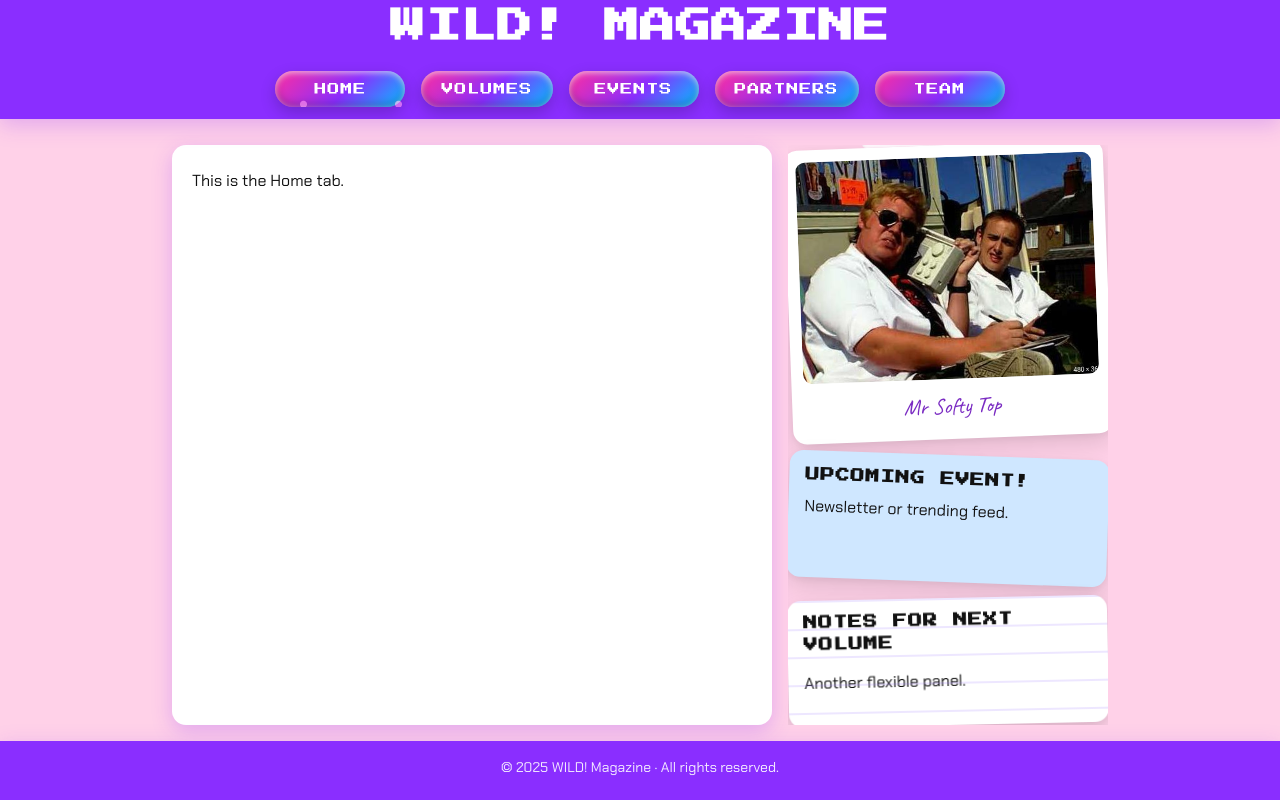
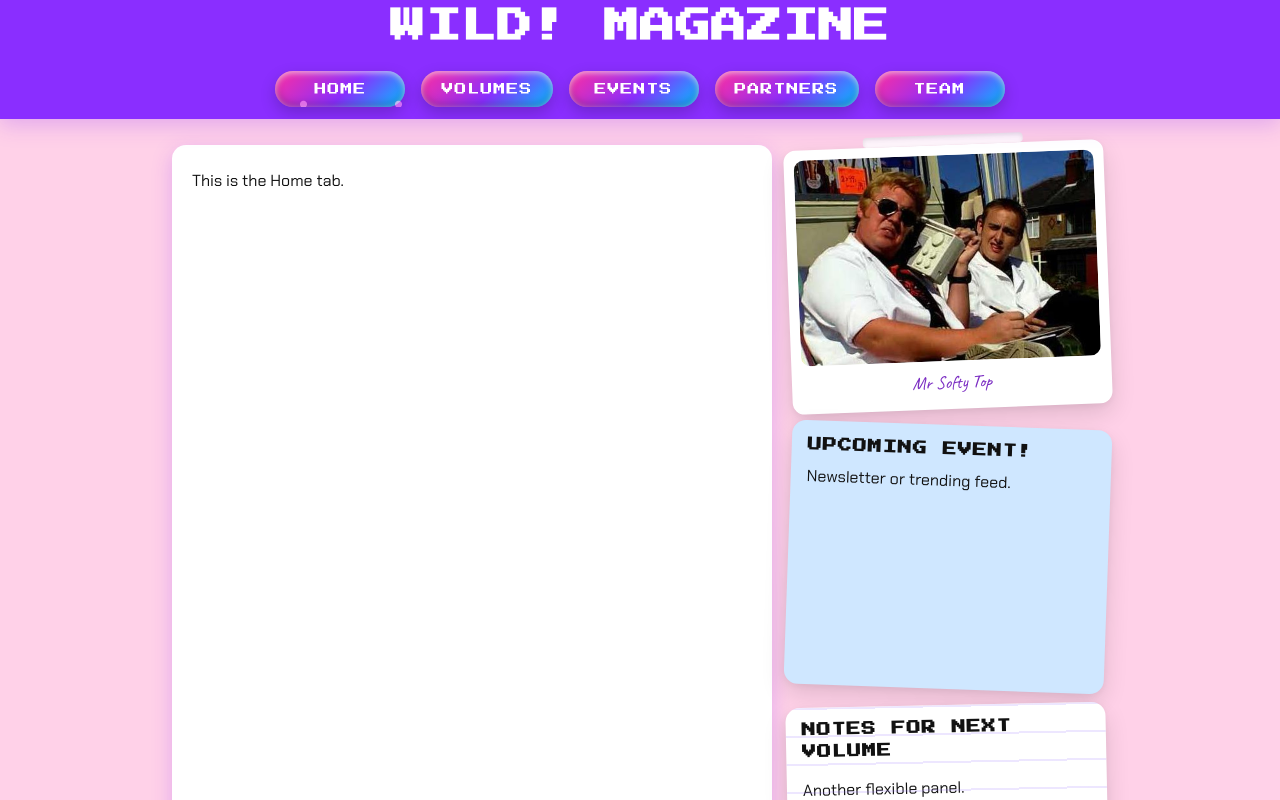
Before and after one commit to wkjezz/WILD, a React (Vite) app: page / in a window 1280 px wide. Built offline with nearby package versions, Linux system fonts and the light colour scheme.

Commit message:
layout: remove inner scroll; compact right rail (auto + 1fr 1fr); shrink polaroid height

```diff
--- a/src/components/RightRail.css
+++ b/src/components/RightRail.css
@@ -90,11 +90,37 @@
   .polaroidPhoto{ aspect-ratio: 4 / 3; }
 }
 
-/* BEGIN: RIGHT-RAIL-ROWS */
+
+/* BEGIN: COMPACT-RAIL (no inner scrollbar, compact polaroid) */
 .rightRail{
   display: grid;
-  grid-template-rows: repeat(3, 1fr) !important; /* 3 equal-height panels */
+  grid-template-rows: auto 1fr 1fr; /* small polaroid, other two share remaining space */
   gap: 16px;
-  height: 100%;
+  height: auto;
+  max-height: none;
+  overflow: visible;               /* no inner scrollbars */
 }
-/* END: RIGHT-RAIL-ROWS */
+
+/* Make the polaroid a little shorter and tighter */
+.polaroid{
+  padding: 10px 10px 12px;         /* down from 12/16px */
+  border-radius: 12px;
+}
+.polaroidPhoto{
+  width: 100%;
+  height: auto;
+  aspect-ratio: 16 / 11;           /* slightly shorter than 4/3 for a tighter column */
+  object-fit: cover;
+  border-radius: 10px;
+  display: block;
+}
+.polaroidCaption{
+  margin-top: 8px;
+  font-size: 18px;                 /* down from ~22px */
+}
+
+/* Let sticky note + notes expand naturally inside their grid rows */
+.postit, .notes{
+  min-height: 0;                   /* allow flexing without forcing overflow */
+}
+/* END: COMPACT-RAIL */
--- a/src/styles/global.css
+++ b/src/styles/global.css
@@ -143,40 +143,5 @@ main{ display:flex; flex-direction:column; min-height:0; }
 /* === Extra Font for Polaroid (handwritten vibe) === */
 html, body{overflow-x:hidden;}
 
-/* BEGIN: VH-CAPS */
-/* Space reserved for header + gaps + footer (tweak to taste) */
-:root{
-  --vh-pad: 220px;
-}
 
-/* A touch more padding on small screens */
-@media (max-width: 900px){
-  :root{ --vh-pad: 260px; }
-}
-
-/* Make the main grid align from the top (no stretching) */
-.mainRow{
-  align-items: start;
-}
-
-/* Cap the main column height and allow internal scroll */
-.mainRow > main{
-  max-height: calc(100vh - var(--vh-pad));
-}
-
-.pageCard{
-  max-height: calc(100vh - var(--vh-pad));
-  overflow: auto;                 /* scroll inside the card if content exceeds */
-  -webkit-overflow-scrolling: touch;
-}
-
-/* Cap the right rail and let it scroll inside if needed */
-.rightRail{
-  max-height: calc(100vh - var(--vh-pad));
-  overflow: auto;
-  -webkit-overflow-scrolling: touch;
-}
-
-/* Keep any tiny horizontal overflow hidden (tilts/glows etc.) */
 html, body{ overflow-x: hidden; }
-/* END: VH-CAPS */
```
